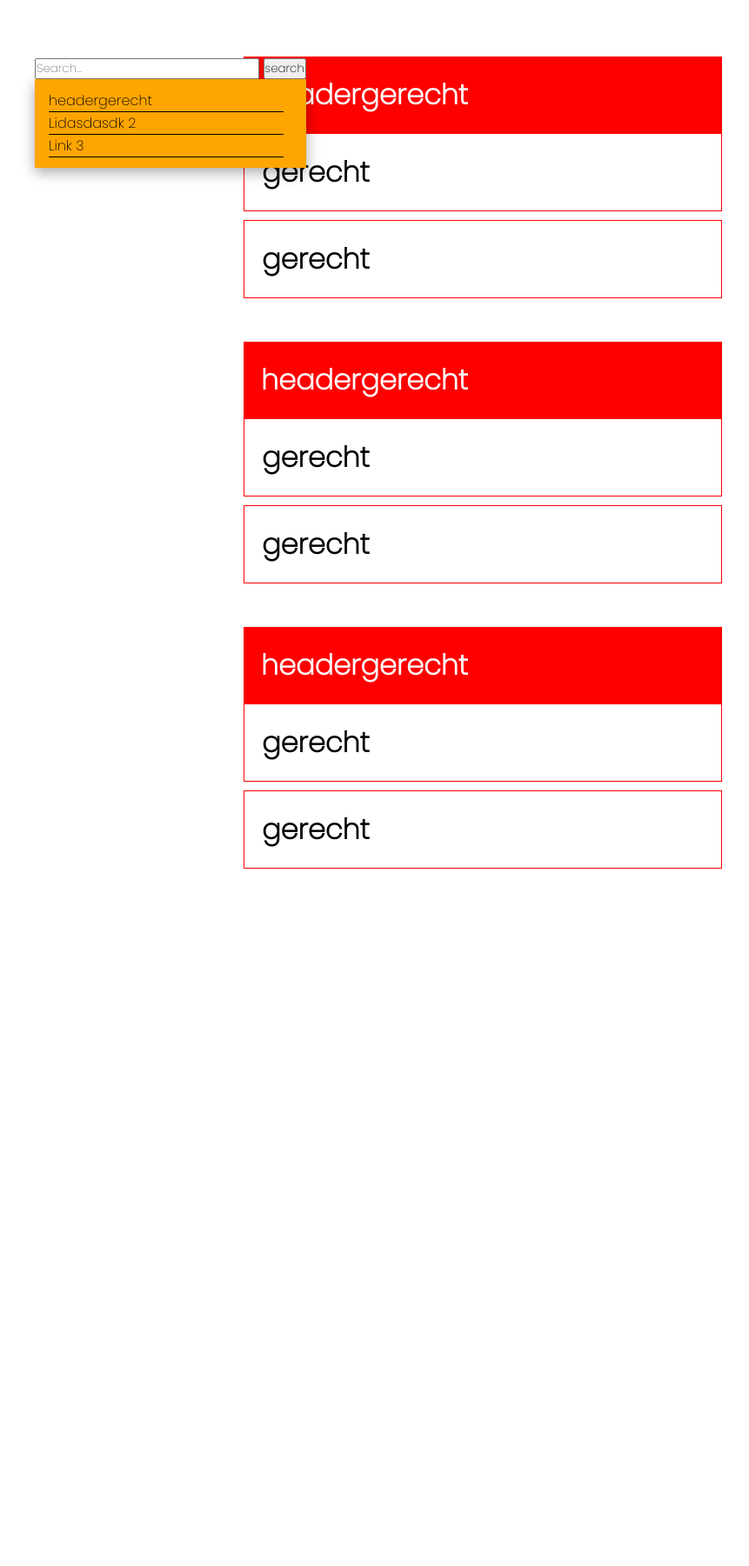
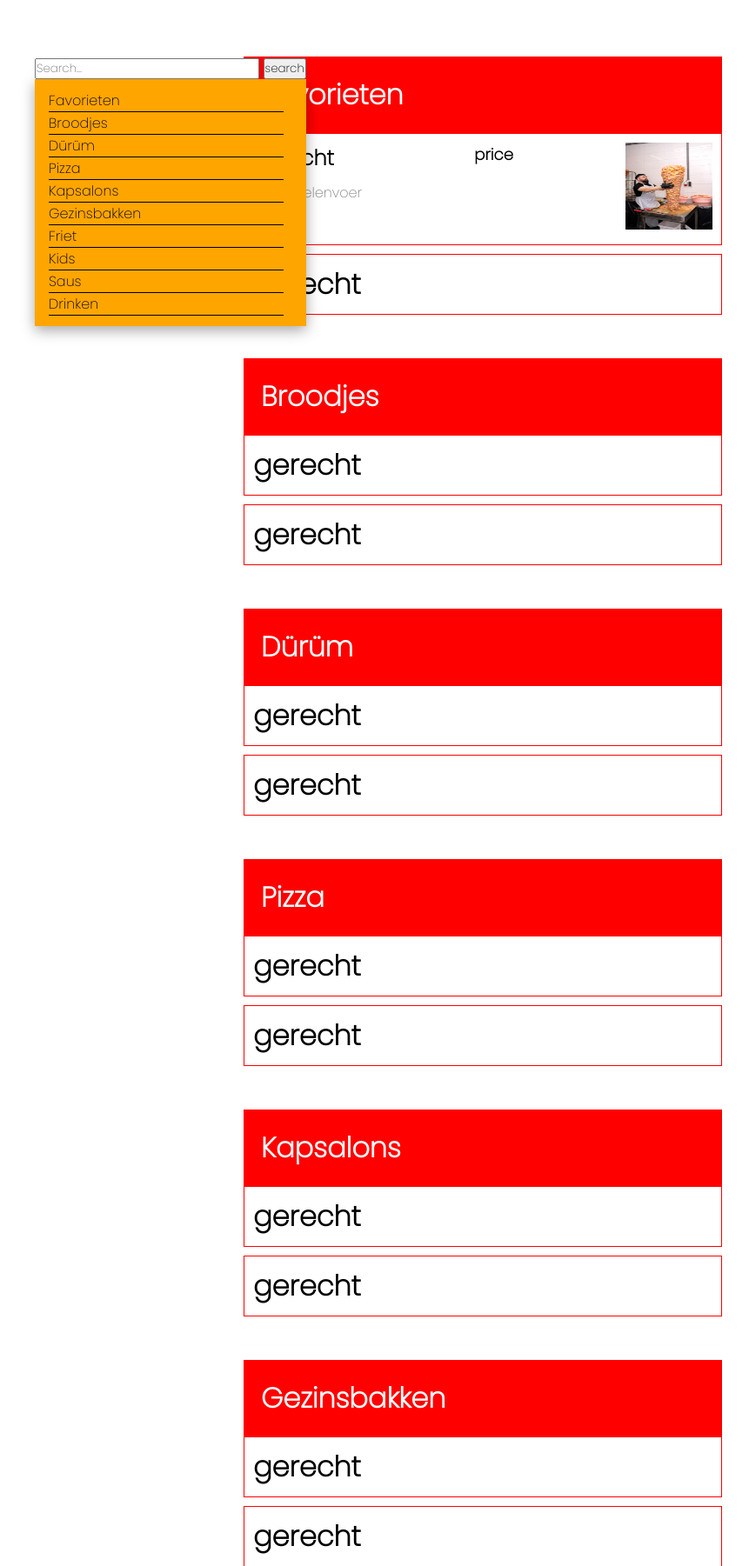
Before and after one commit to BjorenoDegens/miniCrud, a PHP site: page / in a window 1280 px wide. Shown: the part 125-1926 px from the top of the page at 87% size, without its empty margins (205-1066 px from the left). Before the commit the page ends 1124 px from the top, so only its background shows below. Run offline with PHP 8.4, Linux system fonts and the light colour scheme.

Commit message:
update gerechten

```diff
--- a/css/style.css
+++ b/css/style.css
@@ -53,6 +53,7 @@ main .container {
   display: flex;
   flex-direction: row;
   margin-top: 20px;
+  margin-bottom: 40px;
 }
 main .container .imgmain {
   width: 600px;
@@ -118,14 +119,33 @@ main .container .gerechtenlijst .gerechtheader {
 }
 main .container .gerechtenlijst .gerechtenfirst {
   border: 1px solid red;
-  padding: 20px;
+  padding: 10px;
+  display: flex;
+  justify-content: space-between;
 }
+
 main .container .gerechtenlijst .gerechten {
   border: 1px solid red;
-  padding: 20px;
+  padding: 10px;
   margin-top: 10px;
 }
-
+main .container .gerechtenlijst .gerechtenfirst .gerechtenname {
+  font-weight: bolder;
+  font-size: x-large;
+}
+main .container .gerechtenlijst .gerechtenfirst .gerechtendelen {
+  color: gray;
+  font-size: medium;
+  padding-top: 10px;
+}
+main .container .gerechtenlijst .gerechtenfirst .price {
+  font-weight: bold;
+  font-size: large;
+}
+main .container .gerechtenlijst .gerechtenfirst .foodimg img {
+  height: 100px;
+  width: 100px;
+}
 .mail {
   width: 25px;
   height: 25px;
--- a/index.html
+++ b/index.html
@@ -50,25 +50,37 @@
               </button>
             </form>
             <div class="menugerechten">
-              <a href="#1gerecht" class="textline">headergerecht</a>
-              <a href="#2gerecht" class="textline">Lidasdasdk 2</a>
-              <a href="#3gerecht" class="textline">Link 3</a>
+              <a href="#Favorieten" class="textline">Favorieten</a>
+              <a href="#Broodjes" class="textline">Broodjes</a>
+              <a href="#Durum" class="textline">Dürüm</a>
+              <a href="#Pizza" class="textline">Pizza</a>
+              <a href="#Kapsalon" class="textline">Kapsalons</a>
+              <a href="#Gezinsbakken" class="textline">Gezinsbakken</a>
+              <a href="#Friet" class="textline">Friet</a>
+              <a href="#Kids" class="textline">Kids</a>
+              <a href="#Saus" class="textline">Saus</a>
+              <a href="#Drinken" class="textline">Drinken</a>
             </div>
           </div>
         </div>
         <div class="gerechtenlijst">
-          <div id="1gerecht" class="gerechtheader">
-            <h1>headergerecht</h1>
+          <div id="Favorieten" class="gerechtheader">
+            <h1>Favorieten</h1>
           </div>
           <div class="gerechtenfirst">
-            <h1>gerecht</h1>
+            <div>
+              <div class="gerechtenname">gerecht</div>
+              <div class="gerechtendelen">onderdelenvoer</div>
+            </div>
+            <div class="price">price</div>
+            <div class="foodimg"><img src="/img/1240.jpg" alt=""></div>
           </div>
           <div class="gerechten">
             <h1>gerecht</h1>
           </div>
           <div class="gerechtenlijst">
-            <div id="2gerecht" class="gerechtheader">
-              <h1>headergerecht</h1>
+            <div id="Broodjes" class="gerechtheader">
+              <h1>Broodjes</h1>
             </div>
             <div class="gerechtenfirst">
               <h1>gerecht</h1>
@@ -77,8 +89,85 @@
               <h1>gerecht</h1>
             </div>
             <div class="gerechtenlijst">
-              <div id="3gerecht" class="gerechtheader">
-                <h1>headergerecht</h1>
+              <div id="Durum" class="gerechtheader">
+                <h1>Dürüm</h1>
+              </div>
+              <div class="gerechtenfirst">
+                <h1>gerecht</h1>
+              </div>
+              <div class="gerechten">
+                <h1>gerecht</h1>
+              </div>
+            </div>
+            <div class="gerechtenlijst">
+              <div id="Pizza" class="gerechtheader">
+                <h1>Pizza</h1>
+              </div>
+              <div class="gerechtenfirst">
+                <h1>gerecht</h1>
+              </div>
+              <div class="gerechten">
+                <h1>gerecht</h1>
+              </div>
+            </div>
+            <div class="gerechtenlijst">
+              <div id="Kapsalon" class="gerechtheader">
+                <h1>Kapsalons</h1>
+              </div>
+              <div class="gerechtenfirst">
+                <h1>gerecht</h1>
+              </div>
+              <div class="gerechten">
+                <h1>gerecht</h1>
+              </div>
+            </div>
+            <div class="gerechtenlijst">
+              <div id="Gezinsbakken" class="gerechtheader">
+                <h1>Gezinsbakken</h1>
+              </div>
+              <div class="gerechtenfirst">
+                <h1>gerecht</h1>
+              </div>
+              <div class="gerechten">
+                <h1>gerecht</h1>
+              </div>
+            </div>
+            <div class="gerechtenlijst">
+              <div id="Friet" class="gerechtheader">
+                <h1>Friet</h1>
+              </div>
+              <div class="gerechtenfirst">
+                <h1>gerecht</h1>
+              </div>
+              <div class="gerechten">
+                <h1>gerecht</h1>
+              </div>
+            </div>
+            <div class="gerechtenlijst">
+              <div id="Kids" class="gerechtheader">
+                <h1>Kids</h1>
+              </div>
+              <div class="gerechtenfirst">
+                <h1>gerecht</h1>
+              </div>
+              <div class="gerechten">
+                <h1>gerecht</h1>
+              </div>
+            </div>
+            <div class="gerechtenlijst">
+              <div id="Saus" class="gerechtheader">
+                <h1>Saus</h1>
+              </div>
+              <div class="gerechtenfirst">
+                <h1>gerecht</h1>
+              </div>
+              <div class="gerechten">
+                <h1>gerecht</h1>
+              </div>
+            </div>
+            <div class="gerechtenlijst">
+              <div id="Drinken" class="gerechtheader">
+                <h1>Drinken</h1>
               </div>
               <div class="gerechtenfirst">
                 <h1>gerecht</h1>
--- a/js/main.js
+++ b/js/main.js
@@ -1,24 +1,20 @@
-function searchbar() {
-  let input = document.getElementById("search").value;
-  input = input.toLowerCase();
-}
-const f = document.getElementById("form");
-const q = document.getElementById("query");
+const f = document.querySelector("#form");
+const q = document.querySelector("#query");
+const m = document.querySelector("#mailIndex");
 
-function submitted(event) {
-  event.preventDefault();
+//popup windows
+m.addEventListener("click", () => {
+  window.open(
+    "contact.html",
+    "Google",
+    "width=400,height=425,scrollbars=no,toolbar=no,location=no"
+  );
+});
+
+//Form/searchbar
+f.addEventListener("submit", (e) => {
+  e.preventDefault();
   const url = "#" + q.value;
   const win = window.open(url, "_self");
   win.focus();
-}
-const m = (document.querySelector("mailIndex").onclick = Email());
-
-function Email() {
-  f.addEventListener("submit", submitted);
-  window.open(
-    "https://www.google.com/",
-    "Google",
-    "width=400,height=425,scrollbars=no,toolbar=no,location=no"
-  );
-  return false;
-}
+});
```
Also changed, not shown: contact.html (added, +22 -0 lines), img/1240.jpg (added).
